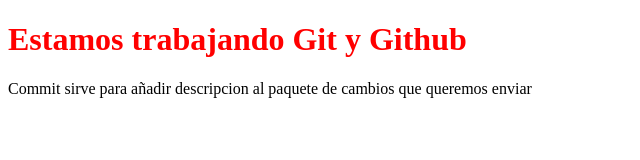
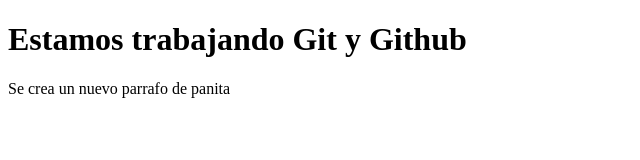
Before and after one commit to SebaGCh/estructura, a plain HTML site: page index.html in a window 1280 px wide. Shown: the whole page, without its empty margins (0-640 px from the left). Drawn offline with Linux system fonts and the light colour scheme.

Commit message:
se agrego un parrafo

```diff
--- a/index.html
+++ b/index.html
@@ -3,11 +3,10 @@
 <head>
     <meta charset="UTF-8">
     <meta name="viewport" content="width=device-width, initial-scale=1.0">
-    <link rel="stylesheet" href="style.css">
     <title>Git y Github</title>
 </head>
 <body>
     <h1>Estamos trabajando Git y Github</h1>
-    <p>Commit sirve para añadir descripcion al paquete de cambios que queremos enviar</p>
+    <p>Se crea un nuevo parrafo de panita</p>
 </body>
 </html>
```
